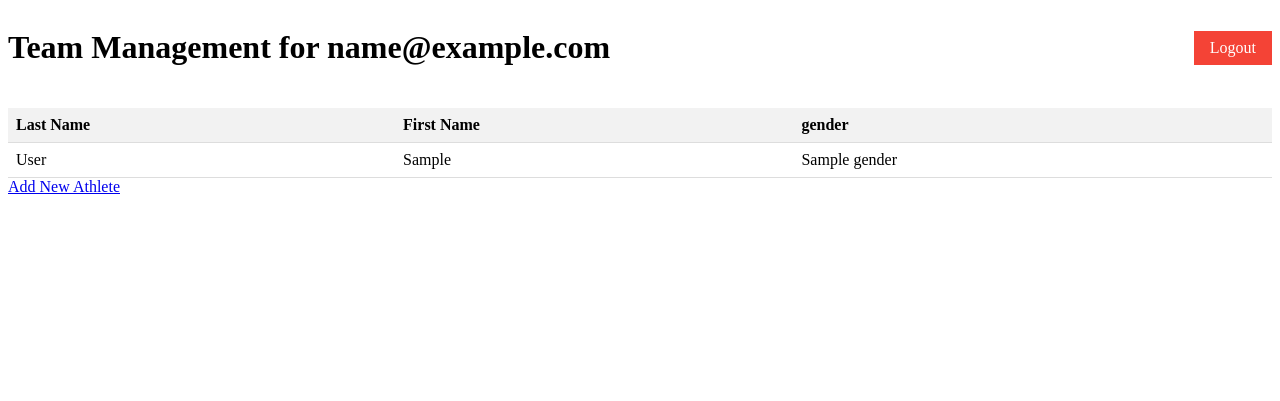
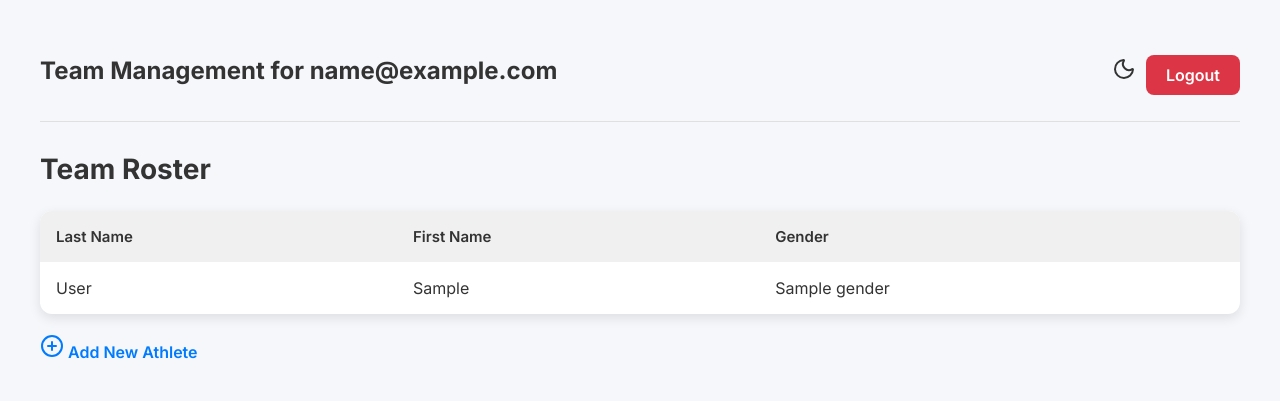
Before and after one commit to JacobPlummer02/group04-database-systems-project-S2025, a Django app: template Running_Application/app/templates/app/team_management.html in a window 1280 px wide. Shown: the top 401 px of the page. Run offline with Django 5.2, Linux system fonts and the light colour scheme; the template is opened without the code that fills it: most values are stand-ins (such as "Sample title", 1, 10 or a date in 2020).

Commit message:
Changes to Team Management UI - coach dashboard

```diff
--- a/Running_Application/app/templates/app/team_management.html
+++ b/Running_Application/app/templates/app/team_management.html
@@ -1,52 +1,167 @@
 <!DOCTYPE html>
-<html>
+<html lang="en">
 <head>
+  <meta charset="UTF-8" />
+  <meta name="viewport" content="width=device-width, initial-scale=1.0"/>
   <title>Team Management</title>
+  <link href="https://fonts.googleapis.com/css2?family=Inter:wght@400;600;700&display=swap" rel="stylesheet">
+  <script src="https://unpkg.com/lucide@latest"></script>
   <style>
-        table {
-            width: 100%;
-            border-collapse: collapse;
-            margin-top: 20px;
+    :root {
+      --primary: #007bff;
+      --danger: #dc3545;
+      --bg-light: #f5f7fa;
+      --bg-dark: #1a1a1a;
+      --card-light: #ffffff;
+      --card-dark: #2a2a2a;
+      --text-light: #333;
+      --text-dark: #f1f1f1;
+      --muted-light: #6c757d;
+      --muted-dark: #999;
+      --shadow: rgba(0, 0, 0, 0.1);
     }
-        th, td {
-            padding: 8px;
-            text-align: left;
-            border-bottom: 1px solid #ddd;
+
+    body {
+      font-family: 'Inter', sans-serif;
+      margin: 0;
+      padding: 0;
+      background-color: var(--bg-light);
+      color: var(--text-light);
+      transition: background-color 0.3s, color 0.3s;
     }
-        th {
-            background-color: #f2f2f2;
+
+    body.dark-mode {
+      background-color: var(--bg-dark);
+      color: var(--text-dark);
     }
-        tr:hover {
-            background-color: #f5f5f5;
+
+    .container {
+      max-width: 1200px;
+      margin: auto;
+      padding: 40px 20px;
     }
+
     .header {
       display: flex;
       justify-content: space-between;
       align-items: center;
+      margin-bottom: 30px;
+      border-bottom: 1px solid #e0e0e0;
+      padding-bottom: 20px;
     }
+
+    .header h1 {
+      font-size: 24px;
+    }
+
     .logout {
-            padding: 8px 16px;
-            background-color: #f44336;
+      background-color: var(--danger);
       color: white;
+      padding: 10px 20px;
+      border-radius: 8px;
+      text-decoration: none;
+      font-weight: 600;
+      transition: background-color 0.2s ease;
+    }
+
+    .logout:hover {
+      background-color: #b02a37;
+    }
+
+    .toggle-dark {
+      background: none;
       border: none;
       cursor: pointer;
+      color: inherit;
+      margin-left: 15px;
+    }
+
+    h2 {
+      font-size: 28px;
+      font-weight: 700;
+      margin-bottom: 25px;
+    }
+
+    table {
+      width: 100%;
+      border-collapse: collapse;
+      background-color: var(--card-light);
+      border-radius: 12px;
+      box-shadow: 0 4px 12px var(--shadow);
+      overflow: hidden;
+      transition: background-color 0.3s;
+    }
+
+    body.dark-mode table {
+      background-color: var(--card-dark);
+    }
+
+    th, td {
+      padding: 16px;
+      text-align: left;
+    }
+
+    th {
+      background-color: #f0f0f0;
+      font-weight: 600;
+      font-size: 15px;
+    }
+
+    body.dark-mode th {
+      background-color: #333;
+      color: var(--text-dark);
+    }
+
+    tr:nth-child(even) {
+      background-color: #fafafa;
+    }
+
+    body.dark-mode tr:nth-child(even) {
+      background-color: #222;
+    }
+
+    tr:hover {
+      background-color: #eef2f7;
+    }
+
+    body.dark-mode tr:hover {
+      background-color: #2d2d2d;
+    }
+
+    .add-athlete {
+      display: inline-block;
+      margin-top: 20px;
       text-decoration: none;
+      font-weight: 600;
+      color: var(--primary);
+      font-size: 16px;
+    }
+
+    .add-athlete:hover {
+      text-decoration: underline;
     }
   </style>
 </head>
 <body>
+  <div class="container">
     <div class="header">
       <h1>Team Management for {{ user_email }}</h1>
+      <div>
+        <button class="toggle-dark" onclick="toggleDarkMode()" title="Toggle Dark Mode">
+          <i data-lucide="moon" id="dark-icon"></i>
+        </button>
         <a href="{% url 'login' %}" class="logout">Logout</a>
+      </div>
     </div>
 
     {% if team_members %}
+      <h2>Team Roster</h2>
       <table>
         <thead>
           <tr>
             <th>Last Name</th>
             <th>First Name</th>
-                    <th>gender</th>
+            <th>Gender</th>
           </tr>
         </thead>
         <tbody>
@@ -62,6 +177,16 @@
     {% else %}
       <p>No Team Found.</p>
     {% endif %}
+
+    <a href="#" class="add-athlete"><i data-lucide="plus-circle"></i> Add New Athlete</a>
+  </div>
+
+  <script>
+    lucide.createIcons();
+
+    function toggleDarkMode() {
+      document.body.classList.toggle('dark-mode');
+    }
+  </script>
 </body>
-<a href="#">Add New Athlete</a>
 </html>
```
Also changed, not shown: Running_Application/app/templates/app/coach_team.html (added, +38 -0 lines). Lines whose indentation alone changed are shown as unchanged.
